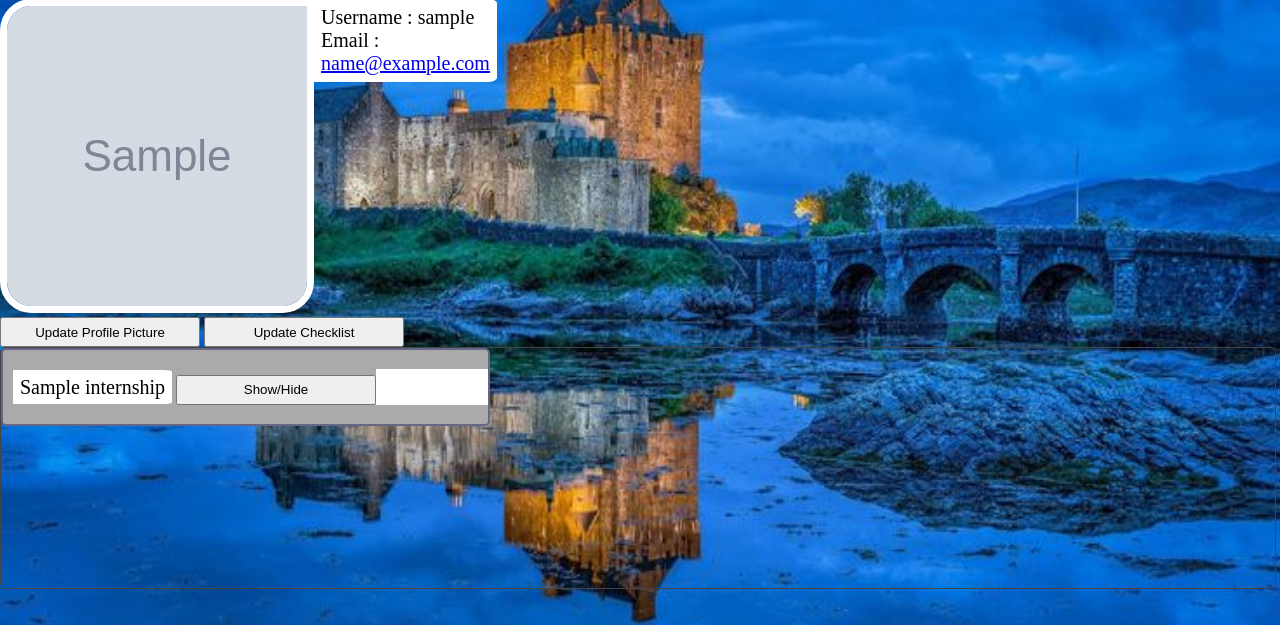
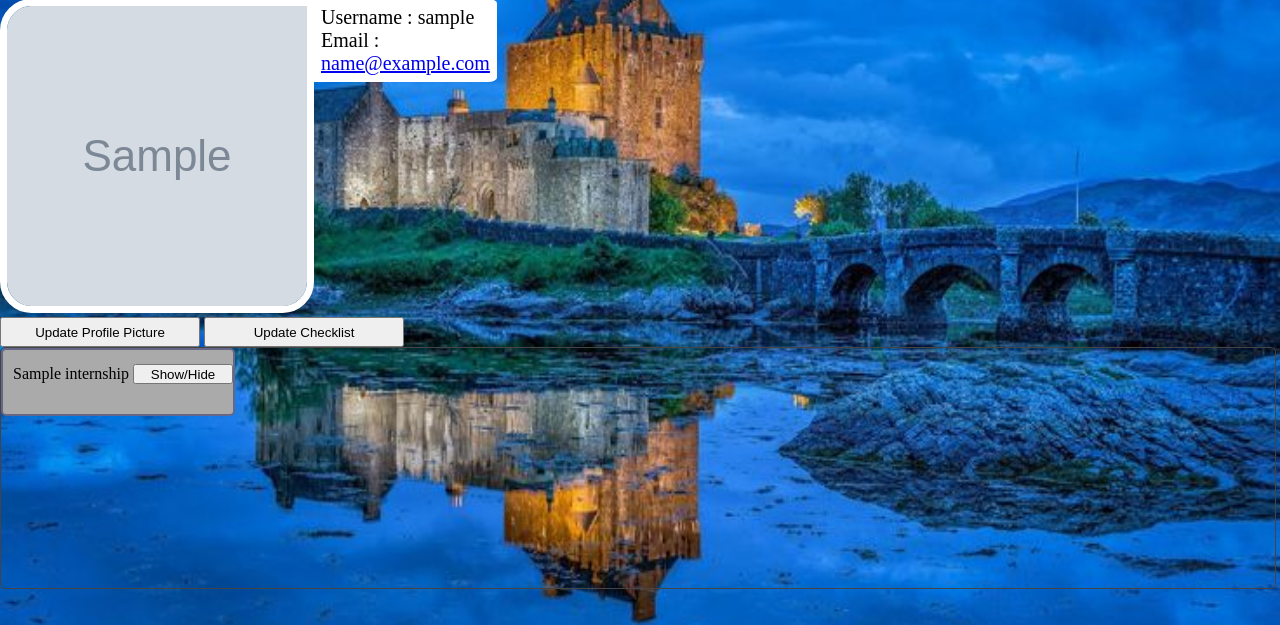
Before and after one commit to Guitarosaurus/LegendaryScottishInternships, a Django app: page /legendary/profile/ in a window 1280 px wide. Shown: the part 127-752 px from the top of the page. Run offline with Django 3.2, Linux system fonts and the light colour scheme; a user stored in the database is signed in; tables that the repository leaves empty hold one stand-in row (values such as "Sample post"); grey boxes marked "Sample" are stand-in pictures.

Commit message:
Fixing listing support for profile

```diff
--- a/legendary/views.py
+++ b/legendary/views.py
@@ -51,8 +51,7 @@ def report(request, internship_name, email_content):
 @login_required
 def profile(request):
     response = render(request, 'legendary/profile.html')
-    context = {
-        'profile_picture': 'legendary/static/images/profile_images',}
+    context = {}
     context['listings'] = Internship.objects.order_by('-name')
 
     response = render(request, 'legendary/profile.html', context)
--- a/templates/legendary/profile.html
+++ b/templates/legendary/profile.html
@@ -194,5 +194,19 @@
         display: inline;
         font-size: 20px;
     }
+
+    .listing p{
+        background-color: #0000;
+        border-width: 0px;
+        border-radius: 0px;
+        text-align: left;
+        display: block;
+        font-size: 16px;
+    }
+
+    .show {
+        width: 100px;
+        height: 20px;
+    }
 </style>
 {% endblock %}
```
